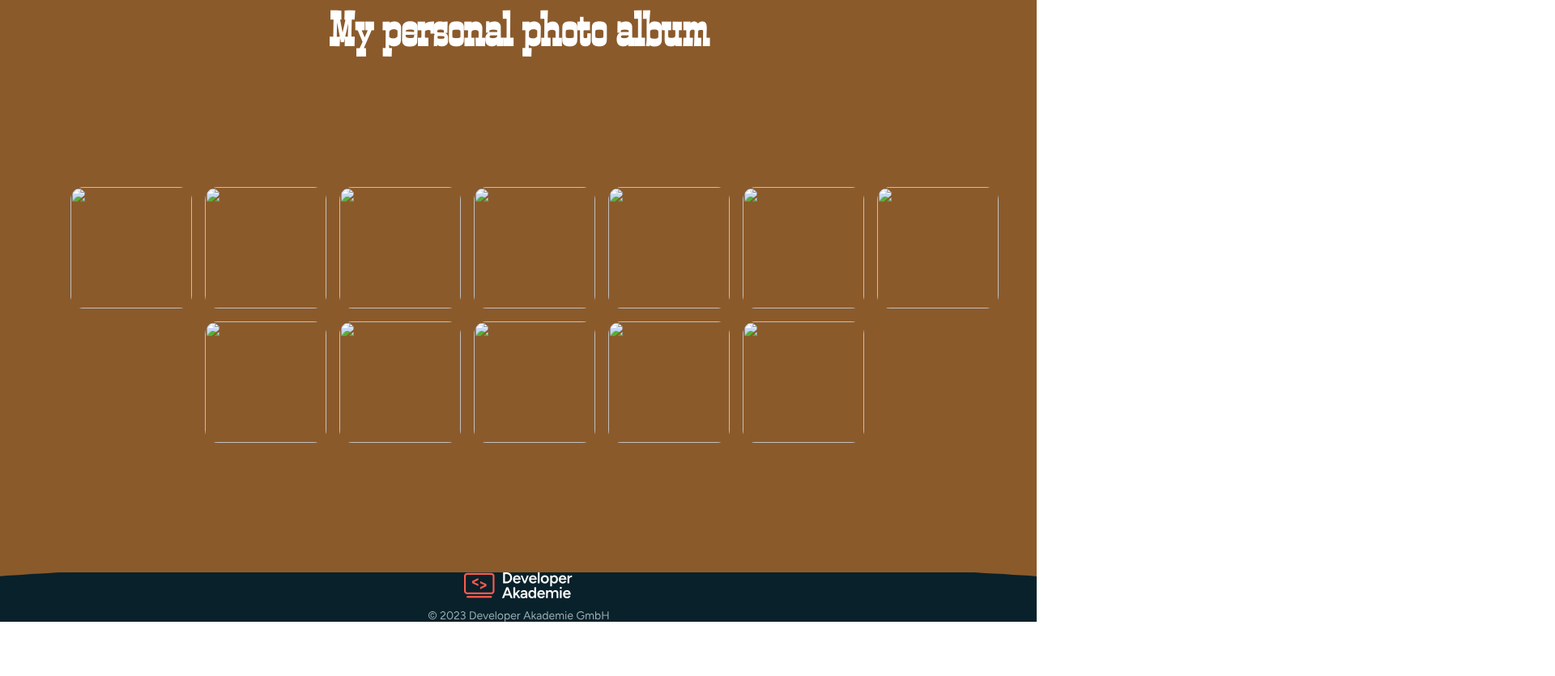
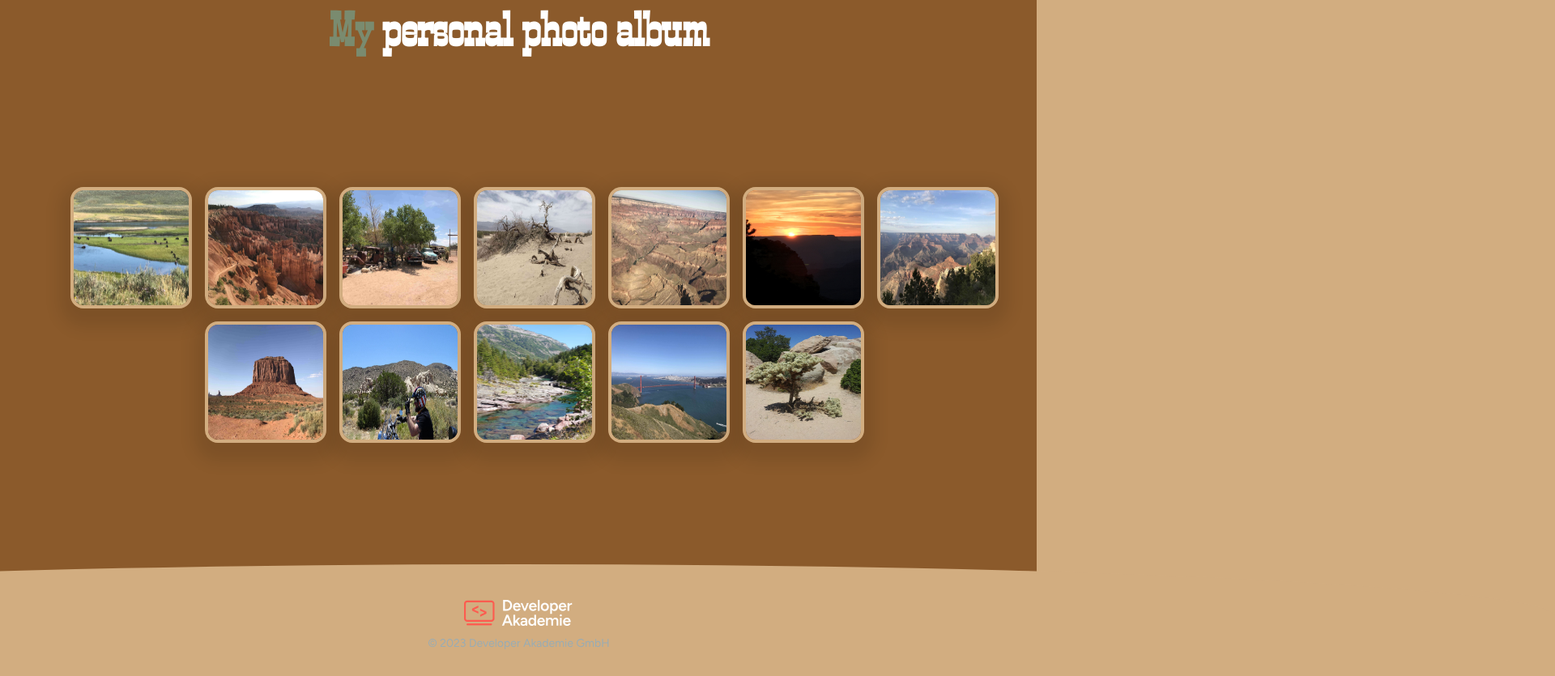
Before and after one commit to SebastianDymarzDev/fotogram, a plain HTML site: page index.html in a window 1280 px wide. Shown: the part 237-1072 px from the top of the page at 81% size, 1920 px wide, since content can reach past the window. Before the commit the page ends 1005 px from the top, so only its background shows below. Drawn offline with Linux system fonts and the light colour scheme.

Commit message:
add hover effect, add render images, add footer radius

```diff
--- a/footer.css
+++ b/footer.css
@@ -1,11 +1,25 @@
 footer {
-    background-color: rgba(139, 90, 43, 1);
-    background-image: url(./assets/images/icons/Subtract.png);
-    background-position: center;
-    background-size: cover;
+    position: relative;
     display: flex;
     flex-direction: column;
     align-items: center;
     justify-content: center;
     gap: 16px;
+    background-color: rgba(210,173,128, 1);
+    width: 200%;
+    transform: translateX(-25%);
+    height: 128px;
+    border-radius: 50% 50% 0 0;
 }
+
+footer::before {
+    content: "";
+    position: absolute;
+    top: -10px;
+    left: 0;
+    width: 100%;
+    height: 128px;
+    background-color: rgba(210,173,128,1);
+    border-radius: 50% 50% 0 0;
+    z-index: -1;
+}
--- a/index.html
+++ b/index.html
@@ -14,7 +14,7 @@
     <link rel="stylesheet" href="footer.css">
     <link rel="stylesheet" href="media.css">
 
-    <script src="./script.js"></script>
+
 </head>
 
 <body>
@@ -26,21 +26,10 @@
     </header>
     <main>
         <section class="content">
-            <h1>My personal photo album</h1>
+            <h1><span class="my">My</span> personal photo album</h1>
             <article>
                 <ul class="thumbnails" id="thumbs">
-                    <li><img class="thumb" src="" alt=""></li>
-                    <li><img class="thumb" src="" alt=""></li>
-                    <li><img class="thumb" src="" alt=""></li>
-                    <li><img class="thumb" src="" alt=""></li>
-                    <li><img class="thumb" src="" alt=""></li>
-                    <li><img class="thumb" src="" alt=""></li>
-                    <li><img class="thumb" src="" alt=""></li>
-                    <li><img class="thumb" src="" alt=""></li>
-                    <li><img class="thumb" src="" alt=""></li>
-                    <li><img class="thumb" src="" alt=""></li>
-                    <li><img class="thumb" src="" alt=""></li>
-                    <li><img class="thumb" src="" alt=""></li>
+
                 </ul>
             </article>
         </section>
@@ -51,5 +40,5 @@
         <img class="copyright" src="./assets/images/icons/© 2023 Developer Akademie GmbH.svg" alt="Copyright">
     </footer>
 </body>
-
+ <script src="./script.js"></script>
 </html>
--- a/script.js
+++ b/script.js
@@ -0,0 +1,25 @@
+let images = ["./assets/images/bisons.jpeg",
+"./assets/images/bryce_canyon.jpg",
+"./assets/images/cars.jpg",
+"./assets/images/death_valley.jpg",
+"./assets/images/flight_over_grand_canyon.jpg",
+"./assets/images/grand_canyon_sundown.jpeg",
+"./assets/images/grand_canyon.jpg",
+"./assets/images/monument_valley.jpg",
+"./assets/images/riding.jpeg",
+"./assets/images/river.jpeg",
+"./assets/images/san_francisco.jpg",
+"./assets/images/yoshua_tree.jpeg"];
+
+const thumbs = document.getElementById('thumbs');
+
+function renderImages() {
+    let getImages = "";
+    for (let i = 0; i < images.length; i++) {
+        getImages += `<li><img class= thumb src="${images[i]}" alt="Galeriebild"></li>`
+    }
+    thumbs.innerHTML = getImages;
+
+}
+
+renderImages();
--- a/style.css
+++ b/style.css
@@ -10,6 +10,14 @@ h1 {
     font-size: 56px;
     color: white;
     margin-bottom: 160px;
+}
+
+.my {
+    color: rgba(122, 139, 111, 1);
+}
+
+body {
+    background-color: rgb(210,173,128, 1);
 }
 
 main {
@@ -41,11 +49,15 @@ main {
     display: flex;
     width: 150px;
     height: 150px;
-    border: 2px;
+    border: 4px solid;
     border-color: rgba(210,173,128, 1);
     border-radius: 16px;
+    box-shadow: 0px 10px 20px 13px rgba(0,0,0,0.1);
+    cursor: pointer;
 }
 
 .thumb:hover {
     border-color: rgba(122, 139, 111, 1);
+    transform: scale(115%);
+    transition: 255ms ease-in-out;
 }
```
